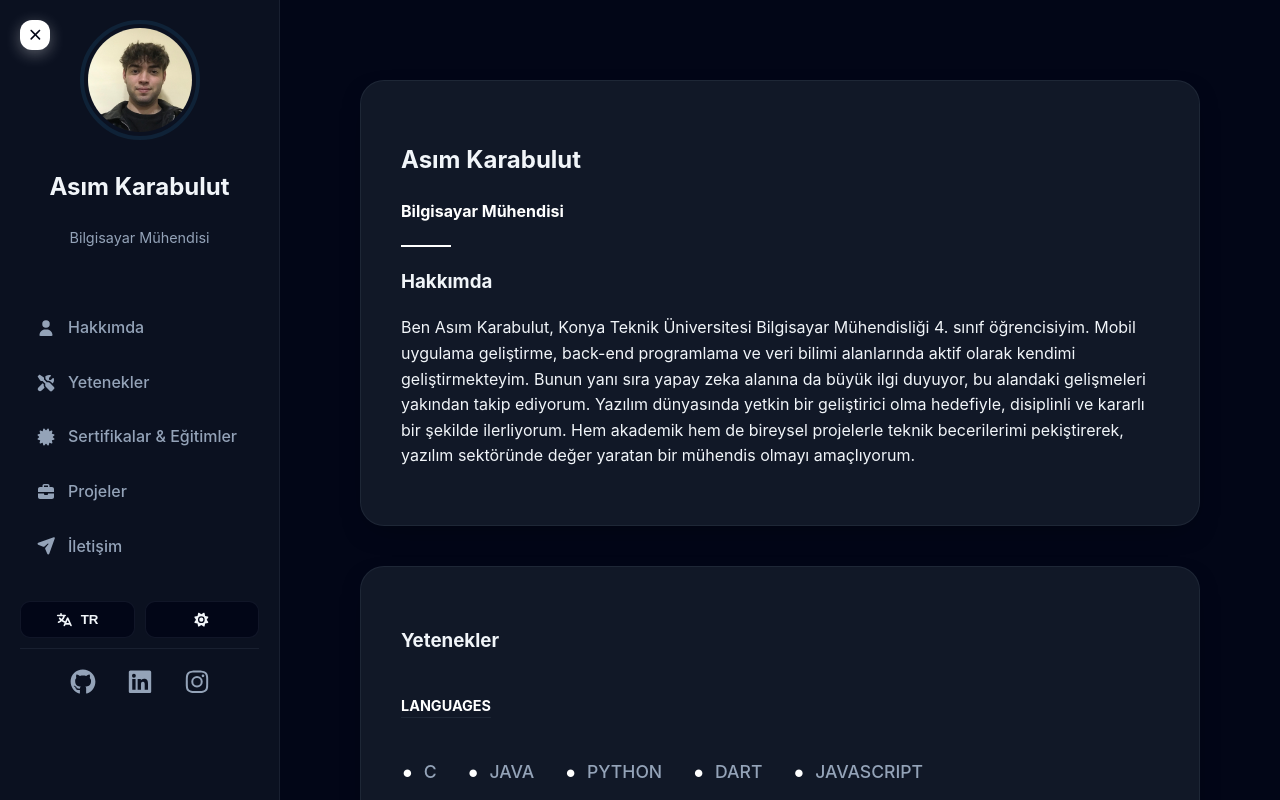
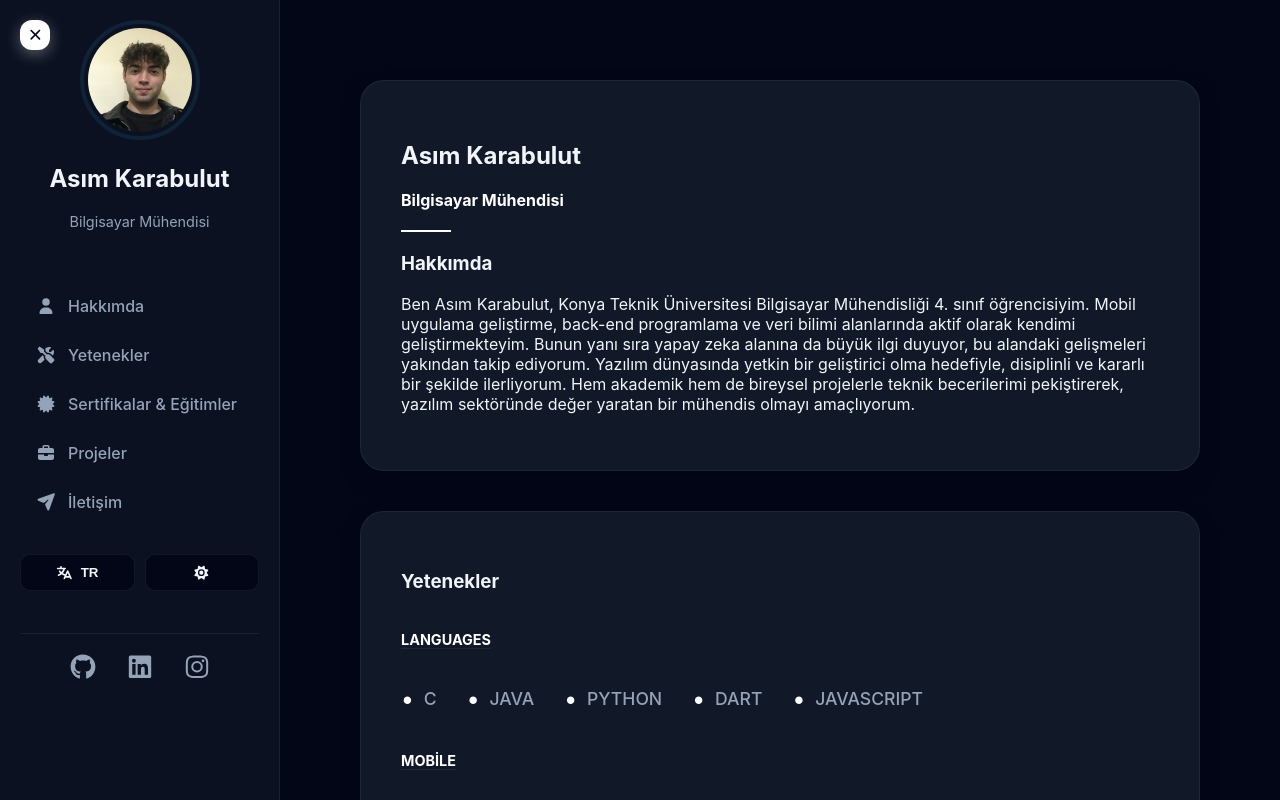
Before and after one commit to asmss/my_portfoy_repo, a React (Create React App) app: page / in a window 1280 px wide. Shown: the top 800 px of the page. Built offline with nearby package versions, Linux system fonts and the light colour scheme.

Commit message:
line-height silindi css body etiketindeki app.css
Remove line-height property from body styles.

```diff
--- a/src/App.css
+++ b/src/App.css
@@ -48,7 +48,6 @@ body {
   font-family: 'Inter', system-ui, -apple-system, sans-serif;
   background: var(--bg-main);
   color: var(--text-main);
-  line-height: 1.6;
 }
 
 .certificates-grid {
```
